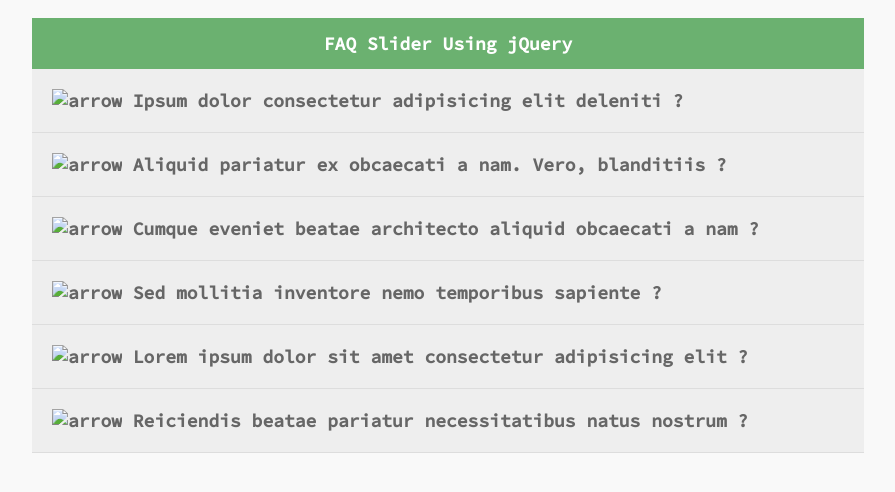
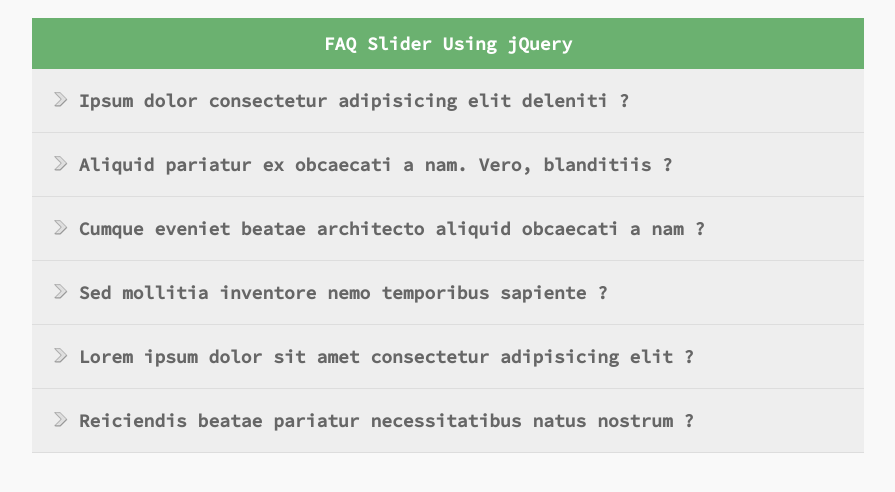
Before and after one commit to bady55358yw/m3-week-03-bady55358yw, a plain HTML site: page faq_slider/index.html in a window 1280 px wide. Shown: the part 62-554 px from the top of the page, without its empty margins (192-1087 px from the left). Drawn offline with Linux system fonts and the light colour scheme.

Commit message:
modify faq_slider

```diff
--- a/faq_slider/index.html
+++ b/faq_slider/index.html
@@ -19,7 +19,7 @@
         <ul>
             <div>
                 <li class="question">
-                    <img class="arrowPic" src="arrow.png" alt="arrow">
+                    <img class="arrowPic" src="./img/arrow.png" alt="arrow">
                     Ipsum dolor consectetur adipisicing elit deleniti ?
                 </li>
                 <li class="answer">
@@ -29,7 +29,7 @@
 
             <div>
                 <li class="question">
-                    <img class="arrowPic" src="arrow.png" alt="arrow">
+                    <img class="arrowPic" src="./img/arrow.png" alt="arrow">
                     Aliquid pariatur ex obcaecati a nam. Vero, blanditiis ?
                 </li>
                 <li class="answer">
@@ -39,7 +39,7 @@
 
             <div>
                 <li class="question">
-                    <img class="arrowPic" src="arrow.png" alt="arrow">
+                    <img class="arrowPic" src="./img/arrow.png" alt="arrow">
                     Cumque eveniet beatae architecto aliquid obcaecati a nam ?
                 </li>
                 <li class="answer">
@@ -50,7 +50,7 @@
 
             <div>
                 <li class="question">
-                    <img class="arrowPic" src="arrow.png" alt="arrow">
+                    <img class="arrowPic" src="./img/arrow.png" alt="arrow">
                     Sed mollitia inventore nemo temporibus sapiente ?
                 </li>
                 <li class="answer">
@@ -60,7 +60,7 @@
 
             <div>
                 <li class="question">
-                    <img class="arrowPic" src="arrow.png" alt="arrow">
+                    <img class="arrowPic" src="./img/arrow.png" alt="arrow">
                     Lorem ipsum dolor sit amet consectetur adipisicing elit ?
                 </li>
                 <li class="answer">
@@ -70,7 +70,7 @@
 
             <div>
                 <li class="question">
-                    <img class="arrowPic" src="arrow.png" alt="arrow">
+                    <img class="arrowPic" src="./img/arrow.png" alt="arrow">
                     Reiciendis beatae pariatur necessitatibus natus nostrum ?
                 </li>
                 <li class="answer">
```
